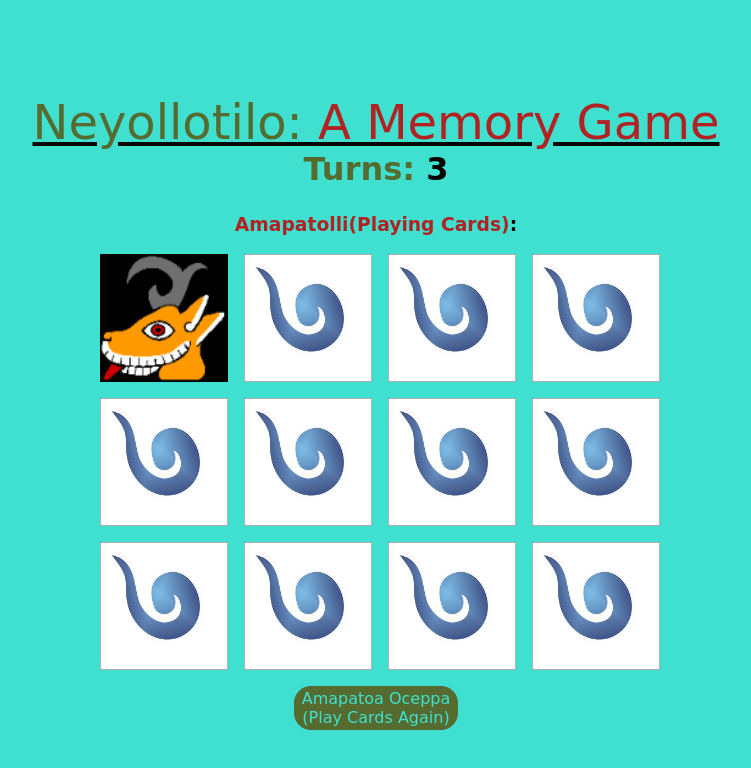
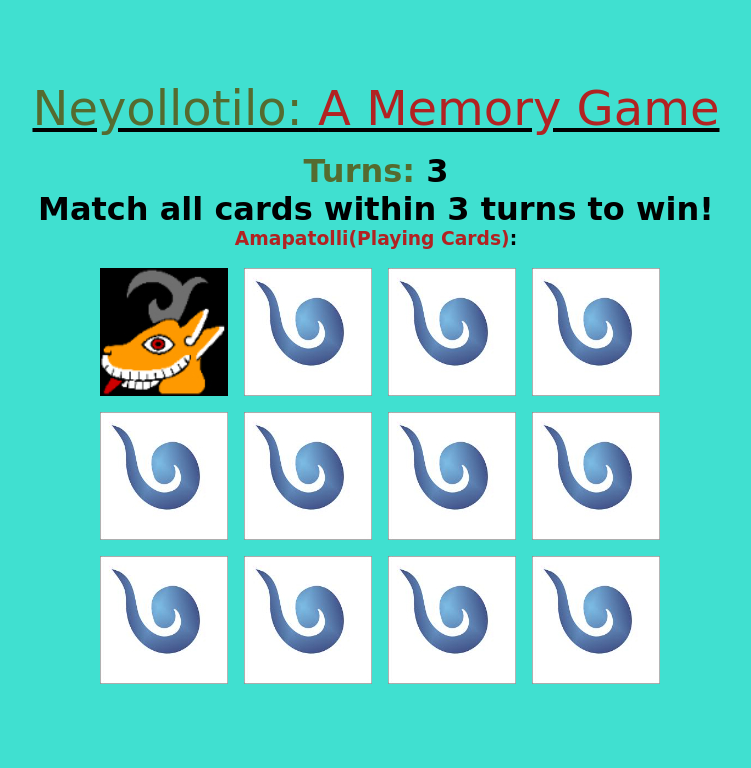
Before and after one commit to dolveda/Concentration-Game, a plain HTML site: page index.html in a window 1280 px wide. Both pictures are taken after a click on the element 424 px from the left and 314 px from the top of the page. Shown: the whole page, without its empty margins (264-1015 px from the left). Drawn offline with Linux system fonts and the light colour scheme; a web font is replaced by a local one.

Commit message:
WIP: Check for match function

```diff
--- a/index.html
+++ b/index.html
@@ -15,6 +15,8 @@
     <header>Neyollotilo: <span>A Memory Game</span> </header>
 
     <h2>Turns: <span id="turnNumber">3</span></h2>
+
+    <h2 id="match">Match all cards within 3 turns to win!</h2>
 
     <h3>Amapatolli(Playing Cards)<span>:</span></h3>
 
--- a/main.js
+++ b/main.js
@@ -10,80 +10,98 @@
 
 /*----- constants -----*/
 const cardChoices = [
+    // {
+    //     card: 'Cipactli(Alligator)',
+    //     img: 'Images/cipactli.png'
+    // },
+    // {
+    //     card: 'Cipactli(Alligator)',
+    //     img: 'Images/cipactli.png'
+    // },
+    // {
+    //     card: 'Coatl(Snake)',
+    //     img: 'Images/coatl.png'
+    // },
+    // {
+    //     card: 'Coatl(Snake)',
+    //     img: 'Images/coatl.png'
+    // },
+    // {
+    //     card: 'Cozcacuauhtli(Vulture)',
+    //     img: 'Images/cozcacuauhtli.png'
+    // },
+    // {
+    //     card: 'Cozcacuauhtli(Vulture)',
+    //     img: 'Images/cozcacuauhtli.png'
+    // },
+    // {
+    //     card: 'Cuauhtli(Eagle)',
+    //     img: 'Images/cuauhtli.png'
+    // },
+    // {
+    //     card: 'Cuauhtli(Eagle)',
+    //     img: 'Images/cuauhtli.png'
+    // },
+    // {
+    //     card: 'Itzcuintli(Dog)',
+    //     img: 'Images/itzcuintli.png'
+    // },
+    // {
+    //     card: 'Itzcuintli(Dog)',
+    //     img: 'Images/itzcuintli.png'
+    // },
     {
-        card: 'cipactli',
-        img: 'Images/cipactli.png'
-    },
-    {
-        card: 'cipactli',
-        img: 'Images/cipactli.png'
-    },
-    {
-        card: 'coatl',
-        img: 'Images/coatl.png'
-    },
-    {
-        card: 'coatl',
-        img: 'Images/coatl.png'
-    },
-    {
-        card: 'cozcacuauhtli',
-        img: 'Images/cozcacuauhtli.png'
-    },
-    {
-        card: 'cozcacuauhtli',
-        img: 'Images/cozcacuauhtli.png'
-    },
-    {
-        card: 'cuauhtli',
-        img: 'Images/cuauhtli.png'
-    },
-    {
-        card: 'cuauhtli',
-        img: 'Images/cuauhtli.png'
-    },
-    {
-        card: 'itzcuintli',
-        img: 'Images/itzcuintli.png'
-    },
-    {
-        card: 'itzcuintli',
-        img: 'Images/itzcuintli.png'
-    },
-    {
-        card: 'mazatl',
+        card: 'Mazatl(Deer)',
         img: 'Images/mazatl.png'
     },
     {
-        card: 'mazatl',
+        card: 'Mazatl(Deer)',
         img: 'Images/mazatl.png'
     }
-]
+];
+
+const blank  = 'Images/turquoise.png';
+
 /*----- cached elements  -----*/
 const gameBoard = document.querySelectorAll('.cards');
+
+const matchIndicator = document.getElementById('match');
+
+const playAgainBtn = document.querySelector('button');
+
 const gameBoardArr = [...document.querySelectorAll('.cards')];
 
+const turnsLeft = document.getElementById('turnNumber');
 
-
-
-
-
-
+const cards = document.querySelectorAll('.cards img');
 
 /*----- state variables -----*/
-let cardBacks = '';
+let userPicks = [];
 
-
+let userPickIds = [];
 
 
 
 /*----- event listeners -----*/
-gameBoardArr.forEach(function(card, idx) {
+gameBoardArr.forEach((card, idx) => {
     card.addEventListener('click', function() {
-        let chosenCard = cardChoices[idx]
-        card.firstChild.setAttribute('src', chosenCard.img)
-        console.log(chosenCard.img)
-        console.log(card.firstChild)
+        let chosenCard = cardChoices[idx];
+        card.firstChild.setAttribute('src', chosenCard.img);
+        card.firstChild.setAttribute('data-id', idx);
+        let cardID = card.firstChild.getAttribute('data-id');
+        userPicks.push(cardChoices[cardID].card);
+        if(userPicks.length === 2) {
+            checkForMatch()
+        };
+        function checkForMatch() {
+
+            if(userPicks[0] === userPicks[1]) {
+                matchIndicator.innerHTML = `You Matched ${cardChoices[cardID].card}!`;
+
+
+
+            }
+        };
     })
 })
 
--- a/styles.css
+++ b/styles.css
@@ -28,12 +28,20 @@ header > span {
 h2 {
     font-family: 'Tillana', cursive;
     color: darkolivegreen;
-    margin-top: 0;
+    margin-top: 2vmin;
+    margin-bottom: 0;
     font-size: 4vmin;
 }
 
 h2 > span {
     color: black;
+}
+
+#match {
+    color: black;
+    font-size: 4vmin;
+    margin: 0;
+
 }
 
 h3 {
@@ -66,6 +74,7 @@ button {
     color: turquoise;
     font-size: 2vmin;
     font-family: 'Tillana', cursive;
+    visibility: hidden;
 }
 
 button:hover {
```
